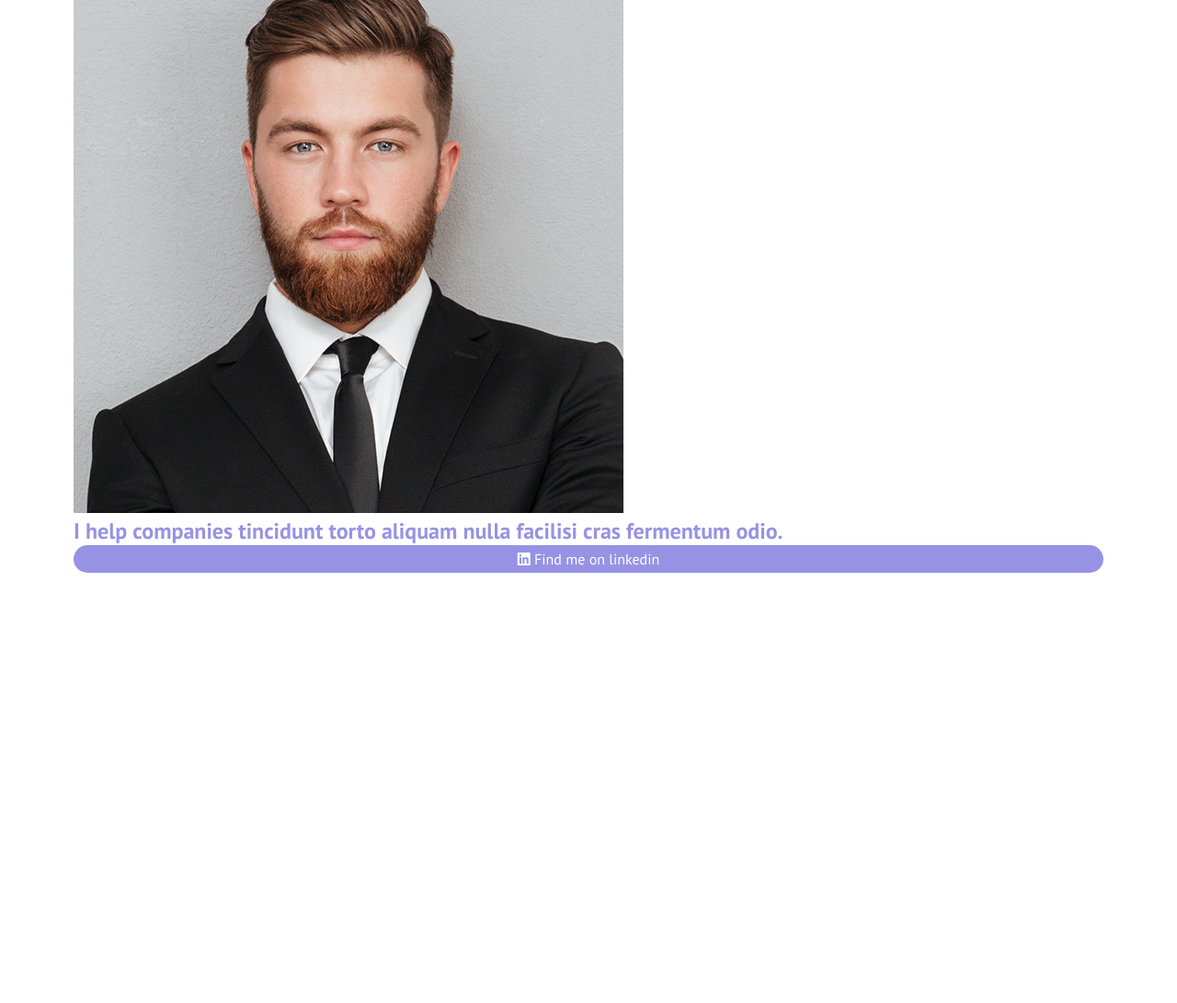
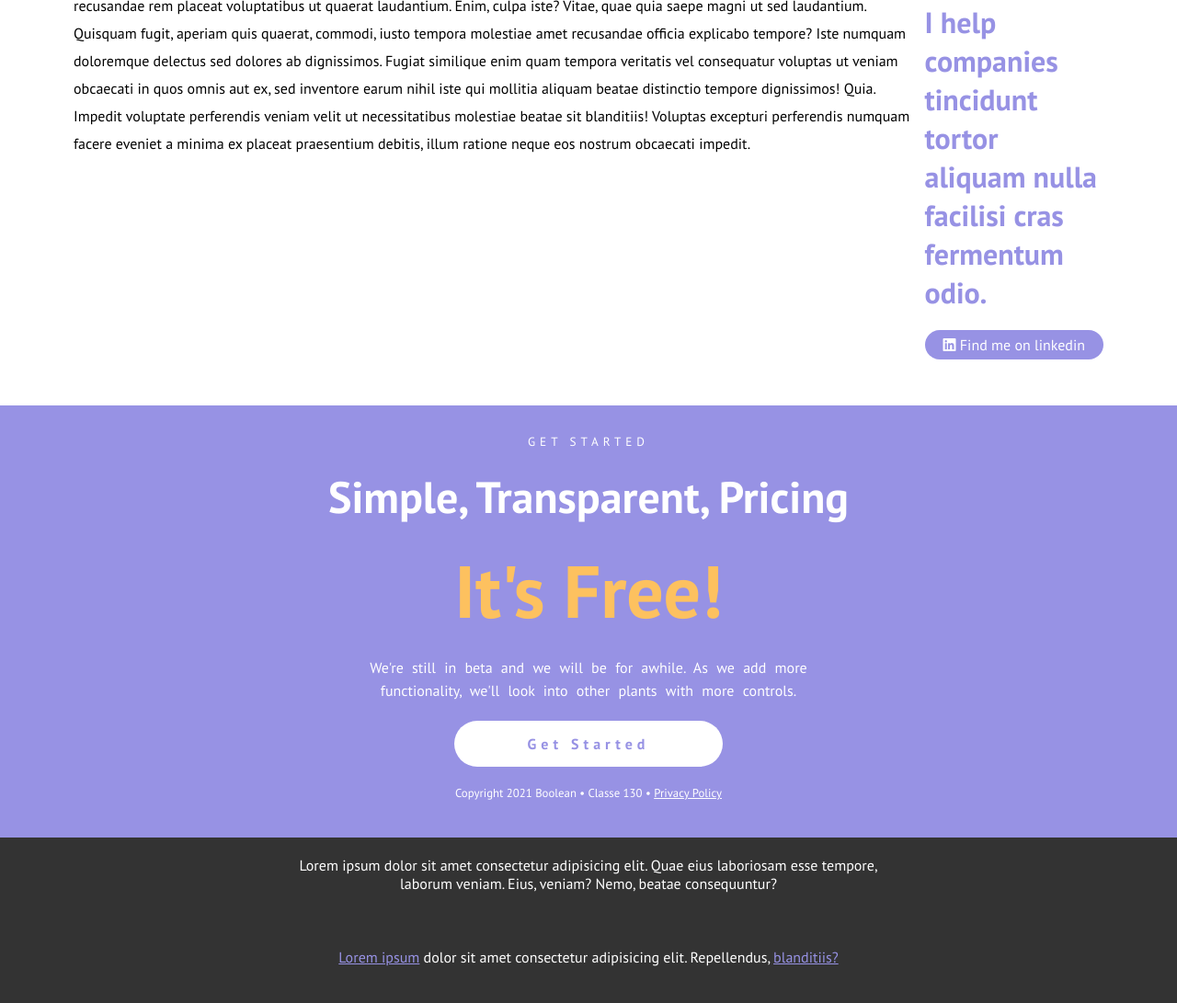
Before and after one commit to DarioOliviero24/htmlcss-responsive-layout, a plain HTML site: page index.html in a window 1280 px wide. Shown: the part 3968-5059 px from the top of the page at 92% size. Before the commit the page ends 4591 px from the top, so only its background shows below. Drawn offline with Linux system fonts and the light colour scheme.

Commit message:
svolgimento-footer

```diff
--- a/css/css/responsive.css
+++ b/css/css/responsive.css
@@ -96,6 +96,15 @@
         width: calc((100% / 2) - 10px);
     }
 
+    .about {
+        display: flex;
+        justify-content: space-between;
+    }
+
+    .about>.image-section>h2 {
+        text-align: left;
+    }
+
 }
 
 
--- a/css/style.css
+++ b/css/style.css
@@ -1,3 +1,11 @@
+/* Debug */
+/*
+*{
+    outline:1px solid pink;
+} */
+
+/* Reset */
+
 * {
     padding: 0;
     margin: 0;
@@ -43,6 +51,10 @@ html img {
 
 .light-purple-color {
     color: #9792E4;
+}
+
+.black-bg {
+    background-color: #333333;
 }
 
 /* General Rules */
@@ -300,9 +312,142 @@ main .container>.my-row {
     width: max-content;
     padding: 10px 50px;
 }
-.bottom{
+
+/* About Us */
+
+.p-about{
+    margin-top: 30px;
+}
+.about>.description>h2 {
+    font-size: 3rem;
+    margin: 40px 0 20px;
+}
+
+.about>.description>p {
+    line-height: 30px;
+}
+
+.about>.image-section>.quoted-image {
+    position: relative;
+    width: max-content;
+
+}
+.img-about{
+    border-radius: 50%;
+    height: 200px;
+    width: 200px;
+    margin-top: 30px;
+}
+.about>.image-section>.quoted-image>img {
+    width: 150px;
+    height: 150px;
+    display: block;
+    border-radius: 50%;
+    object-fit: cover;
+    margin: 40px 0 20px;
+}
+
+.quoted-image>.big-quote-icon {
+    position: absolute;
+    top: -5px;
+    right: -20px;
+    font-size: 4rem;
+    line-height: 0;
+
+}
+
+.about>.image-section>h2 {
+    font-size: 2rem;
+    font-weight: bold;
+}
+
+.about>.image-section>.bottom.light-purple-bg {
+    width: max-content;
+    padding: 6px 20px;
+    border-radius: 20px;
+    margin: 20px 0 50px;
     color: white;
-    border-radius: 25px;
+}
+
+/* Footer */
+footer {
     text-align: center;
-    padding: 5px 15px;
 }
+
+.footer-info {
+    margin: auto;
+    max-width: 700px;
+}
+
+.footer-info>h5 {
+    margin: 20px 0;
+    letter-spacing: 5px;
+    color: white;
+    font-weight: normal;
+}
+
+.footer-info>h2 {
+    color: white;
+    font-size: 3rem;
+}
+
+.footer-info>h1 {
+    color: #FDC15F;
+    font-size: 5rem;
+    margin: 20px 0;
+}
+
+.footer-info>.desc-cont {
+    margin: auto;
+    width: 70%;
+}
+
+.footer-info>.desc-cont>.pre-button-desc {
+    line-height: 25px;
+    word-spacing: 5px;
+    color: white;
+}
+
+.footer-info>.button.white-bg {
+    margin: 20px auto;
+    width: max-content;
+    padding: 15px 80px;
+    border-radius: 50px;
+}
+
+.footer-info>.button.white-bg>a {
+    font-weight: bold;
+    letter-spacing: 5px;
+}
+
+.footer-info>p {
+    color: white;
+    font-size: 0.8rem;
+    margin-bottom: 30px;
+}
+
+.footer-info>p>a {
+    text-decoration: underline;
+}
+
+footer>section:last-child>.container>.black-footer-desc-cont {
+    margin: auto;
+    width: 60%;
+}
+
+footer>section:last-child>.container>.black-footer-desc-cont>p {
+    color: white;
+}
+
+footer>section:last-child>.container {
+    padding-top: 20px;
+    padding-bottom: 40px;
+}
+
+footer>section:last-child>.container>.black-footer-desc-cont>p:first-child {
+    margin-bottom: 20px;
+}
+
+footer>section:last-child>.container>.black-footer-desc-cont>p:last-child>a {
+    text-decoration: underline;
+}
--- a/index.html
+++ b/index.html
@@ -259,7 +259,7 @@
             <div class="about">
                 <div class="description">
                     <h2 class="light-purple-color">About Us</h2>
-                    <p>Lorem ipsum dolor sit amet consectetur adipisicing elit. Labore quos dolorum tenetur eligendi
+                    <p class="p-about">Lorem ipsum dolor sit amet consectetur adipisicing elit. Labore quos dolorum tenetur eligendi
                         illo consectetur, sequi, enim ipsam at inventore possimus molestiae deserunt dolore voluptate
                         distinctio voluptatibus, dolor doloremque necessitatibus!
                         Necessitatibus illo dolorum est velit non temporibus totam eius veniam harum dolor, explicabo
@@ -276,10 +276,15 @@
                         illum ratione neque eos nostrum obcaecati impedit.</p>
                 </div>
                 <div class="image-section">
-                    <img src="./img/about.jpg" alt="About Us Png">
+                    <img class="img-about" src="./img/about.jpg" alt="About Us Png">
                     <div class="big-quote-icon"></div>
-                    <h2 class="light-purple-color">I help companies tincidunt torto aliquam nulla facilisi cras
-                        fermentum odio.</h2>
+                    <h2 class="light-purple-color">
+                        I help companies <br>
+                        tincidunt tortor <br>
+                        aliquam nulla <br>
+                        facilisi cras <br>
+                        fermentum odio.
+                    </h2>
                     <div class="bottom light-purple-bg">
                         <i class="fa-brands fa-linkedin"></i>
                          Find me on linkedin
@@ -289,6 +294,38 @@
         </div>
 
     </main>
+    <footer>
+        <!-- Purple Section -->
+        <section class="light-purple-bg">
+            <div class="container">
+                <div class="footer-info">
+                    <h5>GET STARTED</h5>
+                    <h2>Simple, Transparent, Pricing</h2>
+                    <h1>It's Free!</h1>
+                    <div class="desc-cont">
+                        <p class="pre-button-desc">We're still in beta and we will be for awhile. As we add more functionality,
+                            we'll look into other plants with more controls.</p>
+                    </div>
+                    <div class="button white-bg"><a href="#" class="light-purple-color">Get Started</a></div>
+                    <p>Copyright 2021 Boolean • Classe 130 • <a href="#">Privacy Policy</a></p>
+                </div>
+            </div>
+        </section>
+
+        <!-- Black Section -->
+        <section class="black-bg">
+            <div class="container">
+                <div class="black-footer-desc-cont">
+                    <p>Lorem ipsum dolor sit amet consectetur adipisicing elit. Quae eius laboriosam esse tempore, laborum
+                        veniam. Eius, veniam? Nemo, beatae consequuntur?</p>
+                    <br>
+                    <br>
+                    <p><a href="#" class="light-purple-color">Lorem ipsum</a> dolor sit amet consectetur adipisicing elit.
+                        Repellendus, <a href="#" class="light-purple-color">blanditiis?</a></p>
+                </div>
+            </div>
+        </section>
+    </footer>
 
 </body>
 
```
